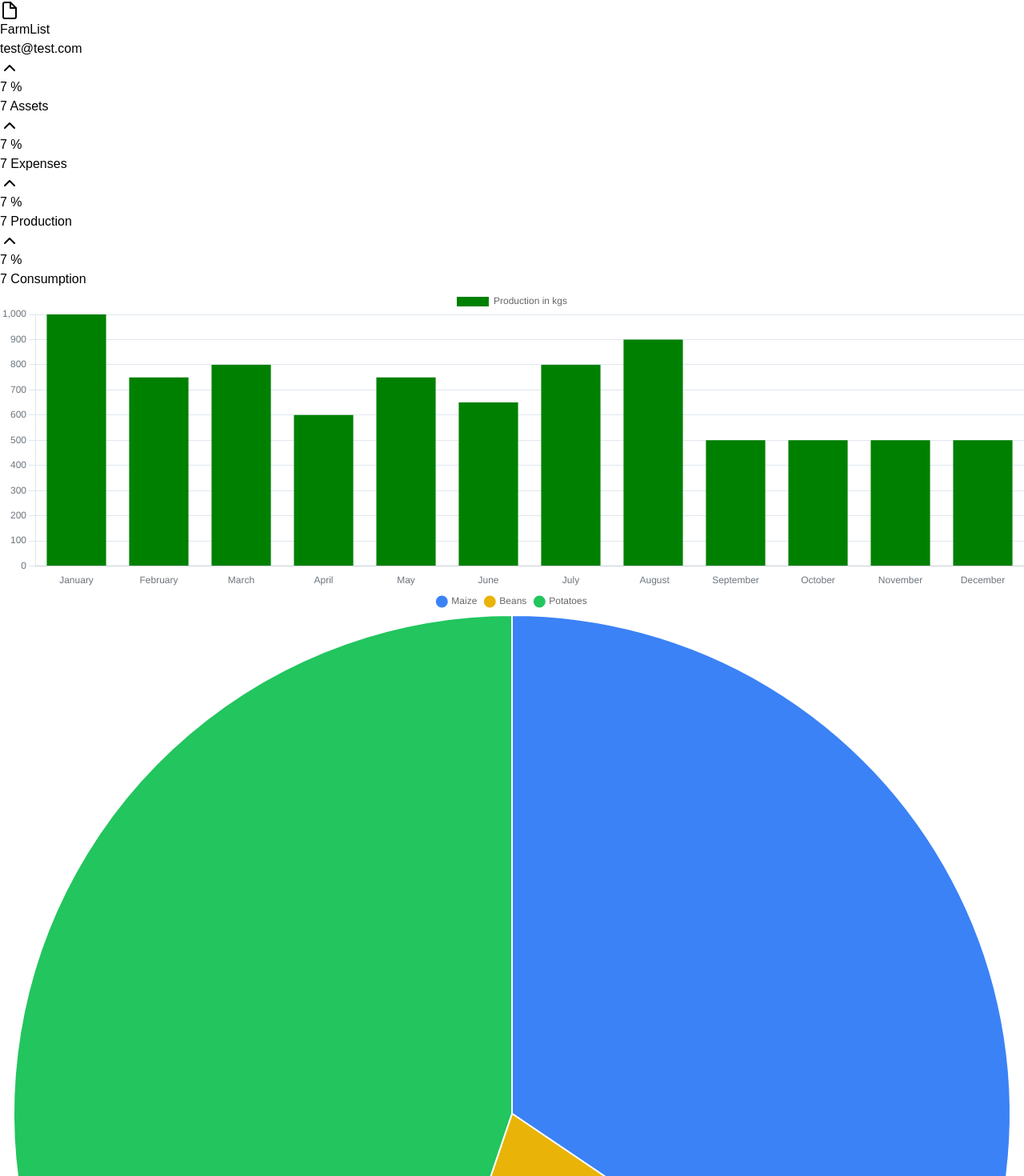
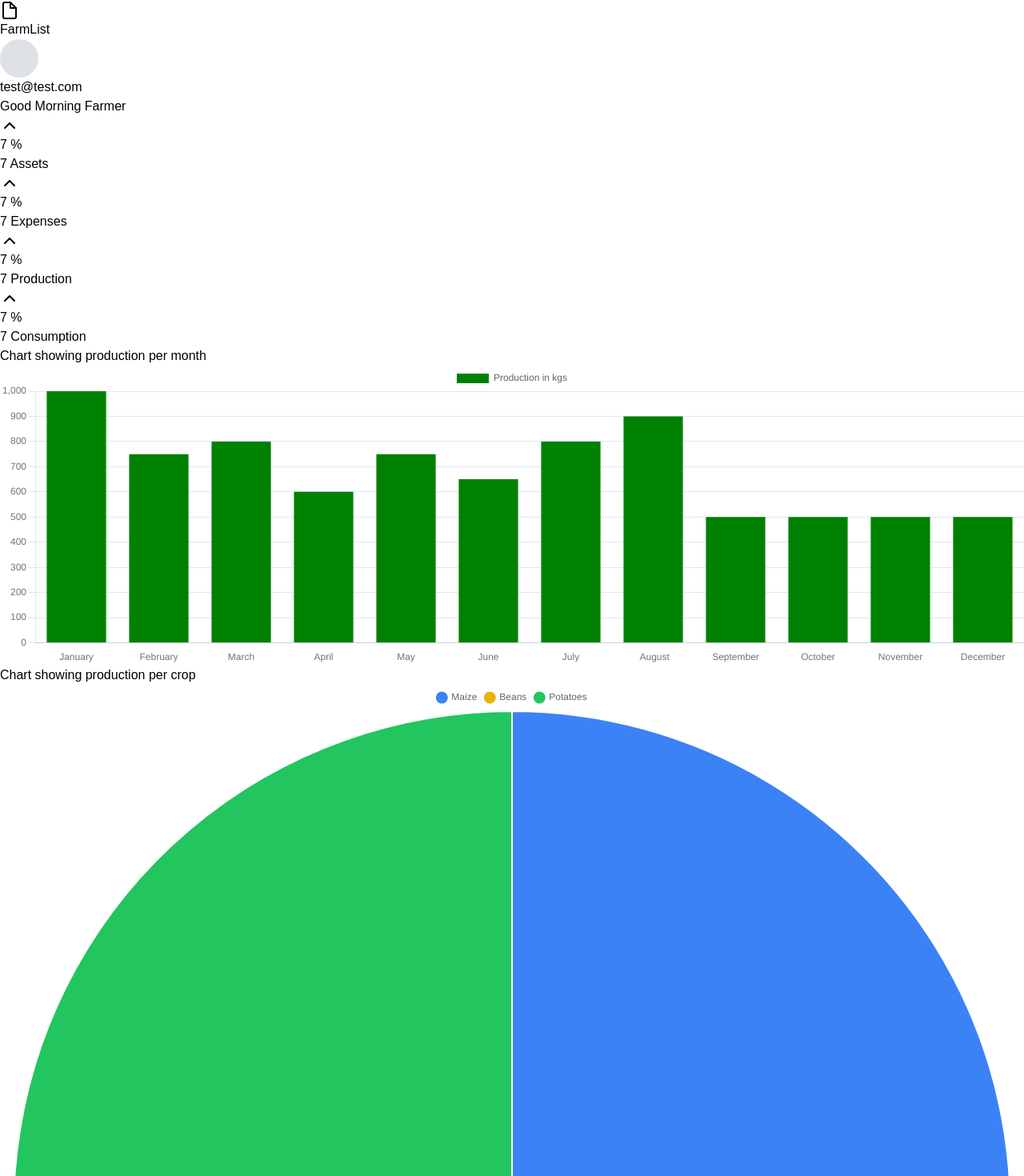
Before and after one commit to Rafiki-Capital-Ltd/rafiki-fmis-frontend, a React (Vite) app: page /dashboard in a window 1280 px wide. Shown: the part 359-1829 px from the top of the page at 80% size. Built offline with nearby package versions, Linux system fonts and the light colour scheme.

Commit message:
added avatar navbar

```diff
--- a/src/pages/Dashboard.jsx
+++ b/src/pages/Dashboard.jsx
@@ -30,6 +30,10 @@ export function Dashboard() {
   return (
     <div className=" flex-1  ">
       <div className=" bg-gray-100 pb-4">
+        <div className="text-lg text-gray-600 font-light px-10 pt-4 pb-1 ">
+          {" "}
+          Good Morning Farmer
+        </div>
         <div
           className={` ${
             open ? " hidden sm:flex " : "flex mx-5"
@@ -47,17 +51,33 @@ export function Dashboard() {
               : " flex flex-wrap justify-around "
           } `}
         >
+          {" "}
           <div className={`${open ? "" : "mx-10"} grid grid-cols-5 flex-1 `}>
-            <div className="col-span-5 md:col-span-3 xs:h-32  bg-white shadow-md p-2 rounded-md">
-              <BarChart data={scanData} />
+            <div className="col-span-5 md:col-span-3 xs:h-32 ">
+              <div className="text-lg text-gray-600 font-light py-3">
+                {" "}
+                Chart showing production per month
+              </div>
+              <div className="bg-white shadow-md rounded-md p-5">
+                <BarChart data={scanData} />
+              </div>
             </div>
-            <div className="col-span-5  md:col-span-2 xs:h-32 ml-3 bg-white shadow-md p-2 rounded-md">
-    			 <PieChart/>
+            <div className="col-span-5  md:col-span-2 xs:h-32 ml-3 ">
+              <div className="text-lg text-gray-600 font-light py-3">
+                {" "}
+                Chart showing production per crop
+              </div>
+              <div className="bg-white shadow-md rounded-md p-5">
+                <PieChart />
+              </div>
             </div>
           </div>
         </div>
 
-		<TableComponent name={"Produce"} columns={["name","quantity" , "description" , "farm"]}/>
+        <TableComponent
+          name={"Produce"}
+          columns={["name", "quantity", "description", "farm"]}
+        />
       </div>
     </div>
   );
--- a/src/pages/Navbar.jsx
+++ b/src/pages/Navbar.jsx
@@ -1,11 +1,11 @@
-
+import { Avatar } from "primereact/avatar";
 
 function Navbar() {
-
   return (
     <div className="flex justify-end px-5 py-3 w-full">
-      <div className="text-md  text-gray-400 font-[13px] px-2 ">
-        test@test.com
+      <div className="text-md  text-gray-400 font-[13px] px-2 flex items-center gap-2 ">
+        <Avatar icon="pi pi-user" size="large" shape="circle" />
+        <p> test@test.com</p>
       </div>
     </div>
   );
```
